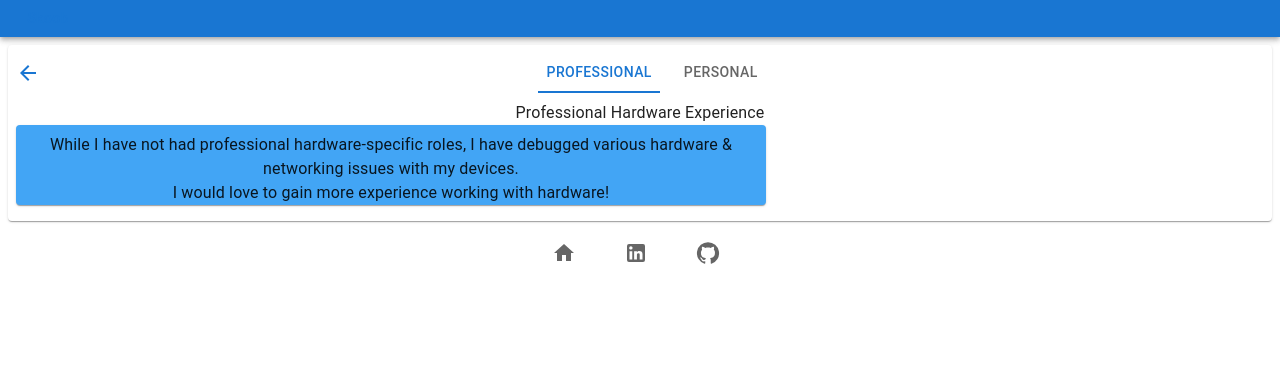
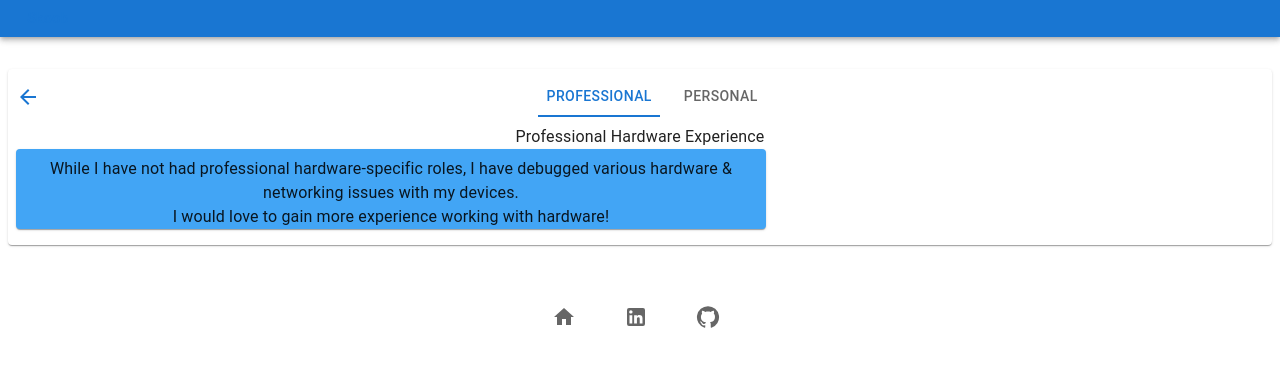
Before and after one commit to skoobydont/portfolio, a React (Create React App) app: page /portfolio/hardware in a window 1280 px wide. Shown: the top 366 px of the page. Built offline with nearby package versions, Linux system fonts and the light colour scheme.

Commit message:
more margin for exp toggle now that navs are sticky

```diff
--- a/src/components/ExpToggle.tsx
+++ b/src/components/ExpToggle.tsx
@@ -16,6 +16,8 @@ const useStyles = makeStyles((theme) => ({
   root: {
     display: 'flex',
     flexDirection: 'column',
+    marginTop: theme.spacing(3),
+    marginBottom: theme.spacing(5),
   },
   header: {
     display: 'flex',
```
